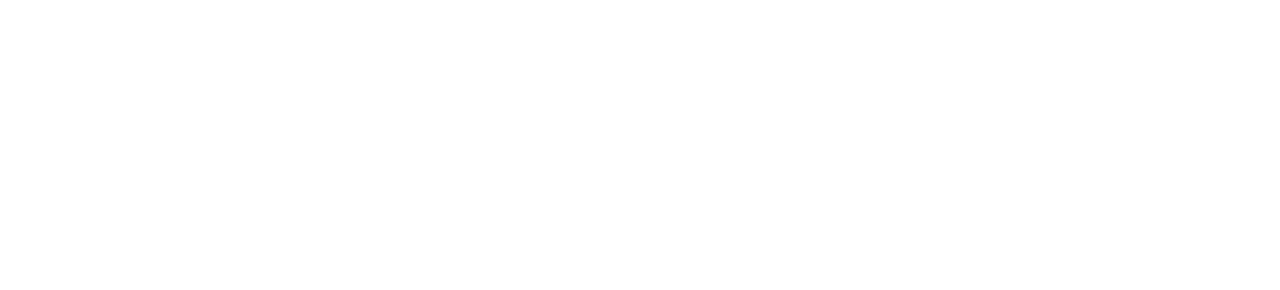
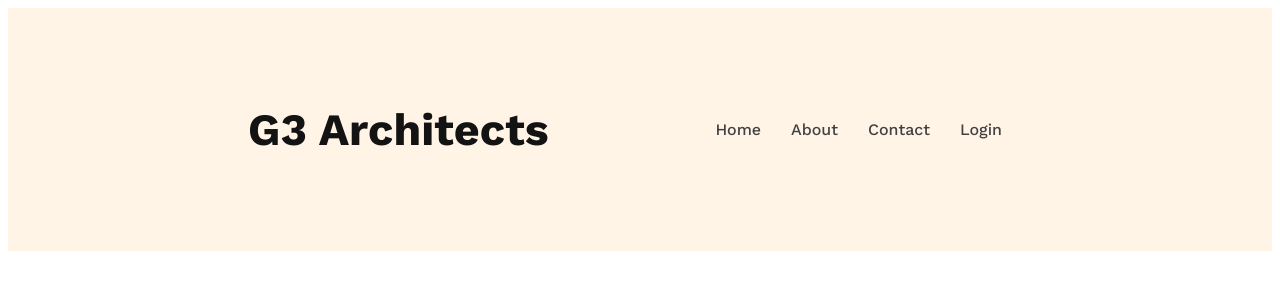
Before and after one commit to Toufiq-it/g3-architects-website, a plain HTML site: page index.html in a window 1280 px wide. Drawn offline with nearby package versions, Linux system fonts and the light colour scheme.

Commit message:
added nav

```diff
--- a/index.html
+++ b/index.html
@@ -4,10 +4,19 @@
     <meta charset="UTF-8">
     <meta name="viewport" content="width=device-width, initial-scale=1.0">
     <title>G3 Architects</title>
+    <link rel="stylesheet" href="styles/architect.css">
 </head>
 <body>
     <header>
-
+        <nav>
+            <h3 class="nav-title">G3 Architects</h3>
+            <ul>
+                <li><a href="">Home</a></li>
+                <li><a href="">About</a></li>
+                <li><a href="">Contact</a></li>
+                <li><a href="">Login</a></li>
+            </ul>
+        </nav>
     </header>
     <main>
 
--- a/styles/architect.css
+++ b/styles/architect.css
@@ -0,0 +1,39 @@
+/* work sans font from google */
+@import url('https://fonts.googleapis.com/css2?family=Lato:ital,wght@0,700;1,700&family=Open+Sans:wght@800&family=Work+Sans:wght@400;500;600;700;800&display=swap');
+
+* {
+    font-family: 'Lato', sans-serif;
+    font-family: 'Open Sans', sans-serif;
+    font-family: 'Work Sans', sans-serif;
+}
+
+/* header styles */
+header{
+    background: rgba(255, 144, 14, 0.10);
+    /* padding:up/down left/right */
+    padding: 50px 240px;
+}
+nav{
+    display: flex;
+    justify-content: space-between;
+    align-items: center;
+}
+.nav-title{
+    font-size: 2.8rem;
+    font-weight: 700;
+    color: #131313;
+}
+nav > ul{
+    display: flex;
+}
+nav li{
+    list-style: none;
+    margin-right: 30px;
+    font-weight: 500;
+    /* 1rem unit is equal to 16px */
+    font-size: 1rem;
+}
+nav li a{
+    text-decoration: none;
+    color: #424242;
+}
```
